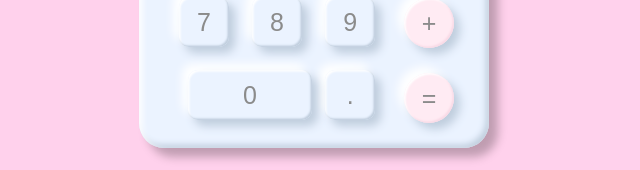
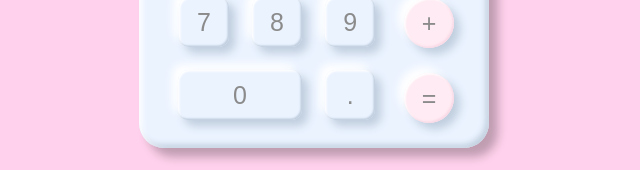
Before and after one commit to Marcolux/react_calculator, a React (Create React App) app: page / in a window 1280 px wide. Shown: the part 527-697 px from the top of the page, without its empty margins (326-966 px from the left). Built offline with nearby package versions, Linux system fonts and the light colour scheme.

Commit message:
fixed some bugs

```diff
--- a/src/App.css
+++ b/src/App.css
@@ -109,6 +109,9 @@ align-items: center;
   color: var(--color1);
   font-size: 25px;
   text-align: center;
+  margin-right: 10px;
+  margin-left: -10px;
+
 }
 .Operators{
 background: #FFEBF3;
```
